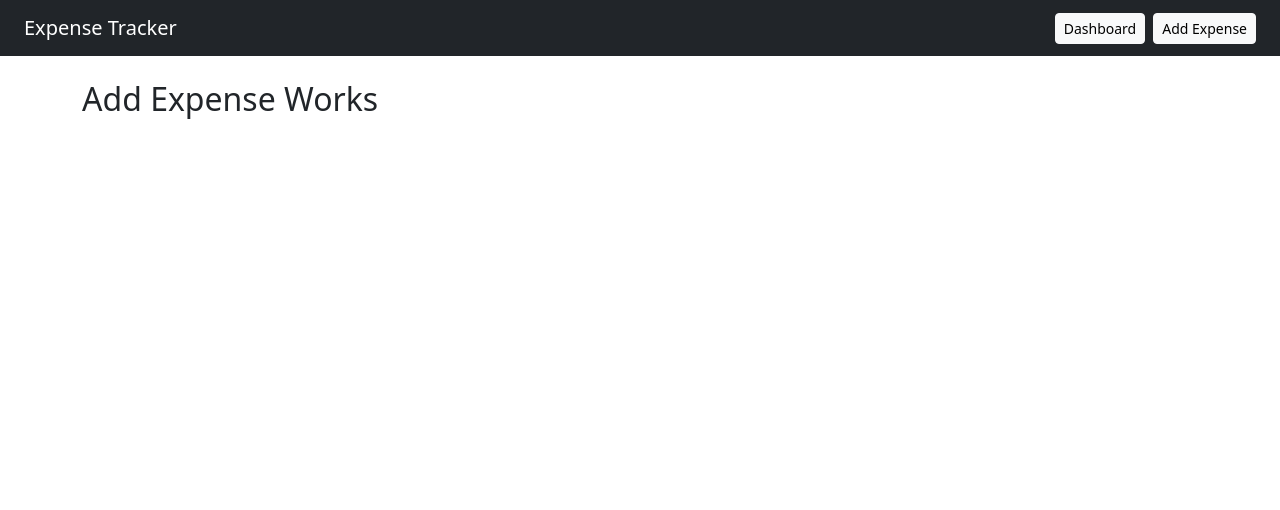
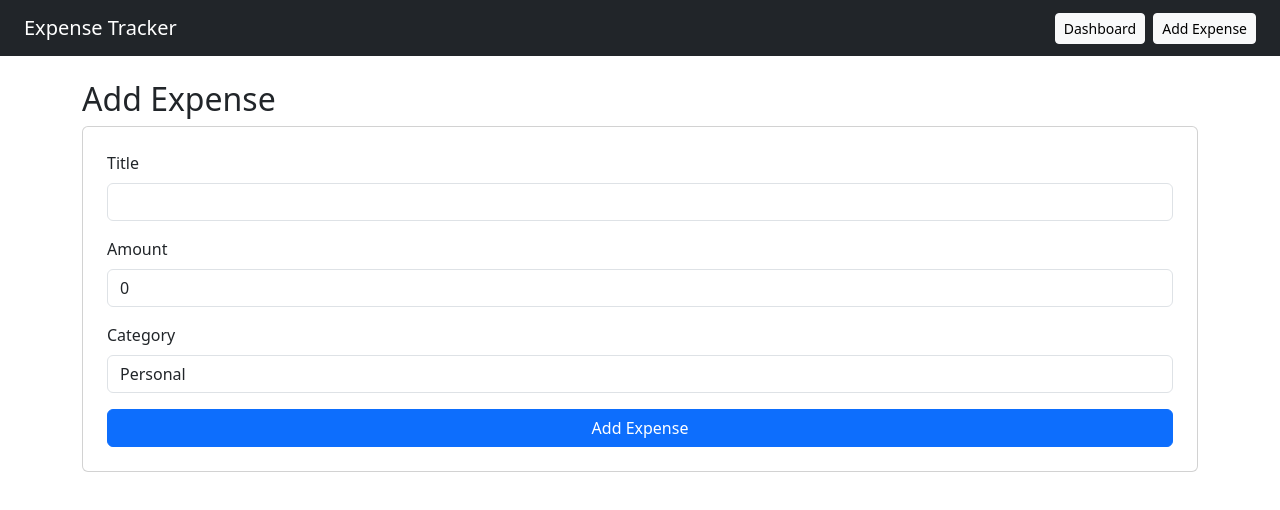
Before and after one commit to Bowman-Nathan/expense-tracker, an Angular app: page /add in a window 1280 px wide. Shown: the top 510 px of the page. Built offline with nearby package versions, Linux system fonts and the light colour scheme.

Commit message:
Added inputs to the add expense option, allowed for name, amount, and added the selector for the type of expense.

```diff
--- a/src/app/components/add-expense/add-expense.html
+++ b/src/app/components/add-expense/add-expense.html
@@ -1 +1,28 @@
-<h2>Add Expense Works</h2>
+<h2>Add Expense</h2>
+
+<div class="card p-4">
+  <div class="mb-3">
+    <label class="form-label">Title</label>
+    <input class="form-control" [(ngModel)]="title" />
+  </div>
+
+  <div class="mb-3">
+    <label class="form-label">Amount</label>
+    <input class="form-control" type="number" [(ngModel)]="amount" />
+  </div>
+
+  <div class="mb-3">
+    <label class="form-label">Category</label>
+    <select class="form-control" [(ngModel)]="category">
+      <option>Work</option>
+      <option>Personal</option>
+      <option>Grocery</option>
+      <option>Utilities</option>
+      <option>Shopping</option>
+      <option>Travel</option>
+      <option>Food</option>
+    </select>
+  </div>
+
+  <button class="btn btn-primary">Add Expense</button>
+</div>
--- a/src/app/components/add-expense/add-expense.ts
+++ b/src/app/components/add-expense/add-expense.ts
@@ -1,8 +1,13 @@
 import { Component } from "@angular/core";
+import { FormsModule } from "@angular/forms";
 
 @Component({
     selector: 'app-add-expense',
-    imports: [],
+    imports: [FormsModule],
     templateUrl: './add-expense.html'
 })
-export class AddExpenseComponent {}
+export class AddExpenseComponent {
+    title = '';
+    amount = 0;
+    category = 'Personal';
+}
```
